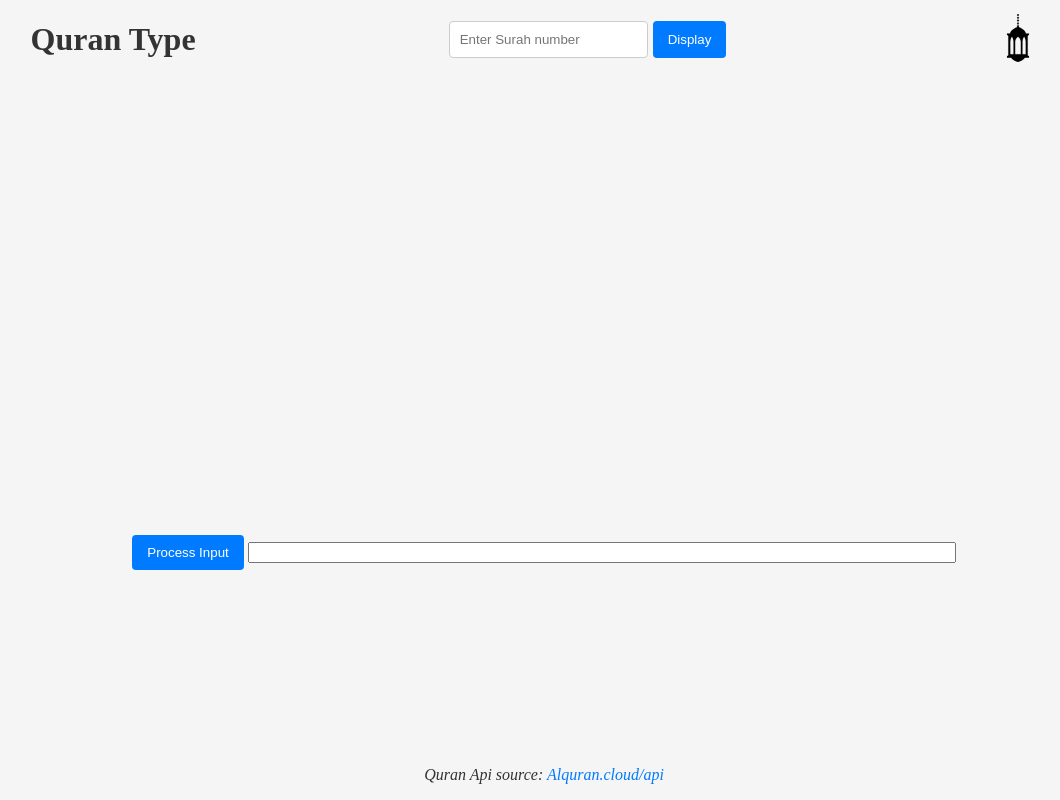
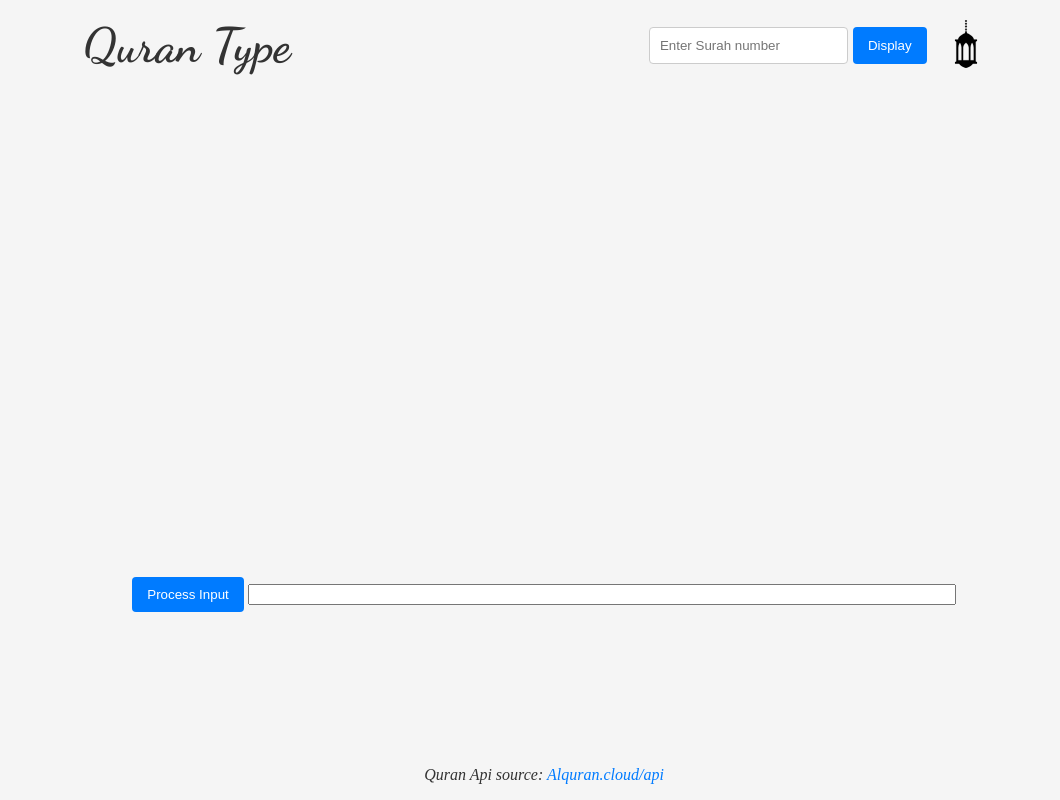
Before and after one commit to AShaaban0109/QuranType, a plain HTML site: page index.html in a window 1280 px wide. Shown: the whole page, without its empty margins (96-1156 px from the left). Drawn offline with nearby package versions, Linux system fonts and the light colour scheme; no server answers.

Commit message:
More styling and layout improvements.

```diff
--- a/index.html
+++ b/index.html
@@ -13,10 +13,20 @@
     <!-- <link href="https://fonts.googleapis.com/css?family=Amiri&display=swap" rel="stylesheet"> -->
     <link href="https://fonts.googleapis.com/css2?family=Noto+Naskh+Arabic&display=swap" rel="stylesheet">
 
+    <!-- logo font tests -->
+    <link rel="stylesheet" href="https://fonts.googleapis.com/css2?family=Great+Vibes&display=swap">
+    <link rel="stylesheet" href="https://fonts.googleapis.com/css2?family=Parisienne&display=swap">
+    <link rel="stylesheet" href="https://fonts.googleapis.com/css2?family=Caveat&display=swap">
+    <link rel="stylesheet" href="https://fonts.googleapis.com/css2?family=Tangerine&display=swap">
+    <link rel="stylesheet" href="https://fonts.googleapis.com/css2?family=Josefin+Sans:wght@300&display=swap">
+    <link href="https://fonts.googleapis.com/css2?family=Dancing+Script:wght@700&family=Noto+Naskh+Arabic&display=swap" rel="stylesheet">
+
+
 </head>
 <body>
     <div id="header">
         <h1>Quran Type</h1>
+        <div id="headerRight">
             <div id="searchContainer">
                 <input type="search" placeholder="Enter Surah number" aria-label="Search Quran"
                         autocomplete="off" id="Surah-selection-input">
@@ -31,8 +41,7 @@
                     <img src="images/LanternDark.svg" alt="Dark Mode" id="dark-mode-icon" style="display: none;">
                 </button>
             </div>
-
-
+        </div>
     </div>
 
     <div value dir="rtl" id="contentContainer">
--- a/styles.css
+++ b/styles.css
@@ -32,6 +32,25 @@
     display: flex;
     justify-content: space-around;
     align-items: center;
+    margin: 10px 0px;
+}
+
+h1 {
+    /* font-family: 'Great Vibes', cursive; */
+    /* font-family: 'Parisienne', cursive; */
+    /* font-family: 'Caveat', cursive; */
+    /* font-family: 'Tangerine', cursive; */
+    /* font-family: 'Josefin Sans', sans-serif; */
+
+    font-family: 'Dancing Script', cursive;
+    font-size: 3em; /* Maybe change this */
+    margin: 0px;
+  }
+
+#headerRight {
+    display: flex;
+    align-items: center;
+
 }
 
 #contentContainer {
@@ -108,8 +127,8 @@
     /* align-items: center; */
 
     width: 800px; /* Set the fixed width of the board */
-    height: 275px; /* Set the fixed height of the board */
-    overflow:hidden;
+    height: 348px; /* Set the fixed height of the board */
+    overflow: auto;
     font-family: 'Noto Naskh Arabic', serif;
     font-size: 42px;
 
```
Also changed, not shown: notes.txt (+8 -0 lines). Lines whose indentation alone changed are shown as unchanged.
